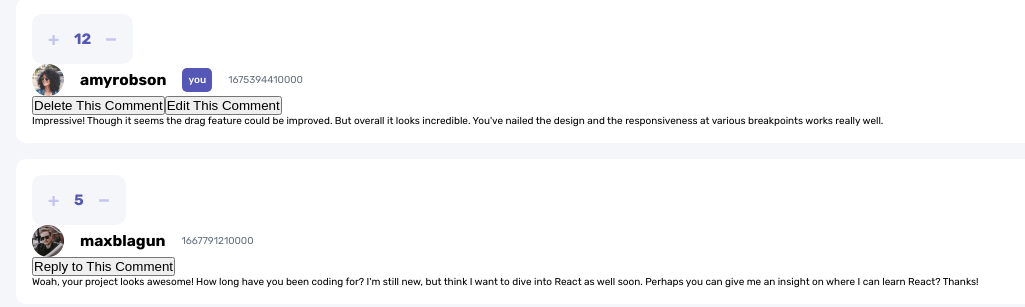
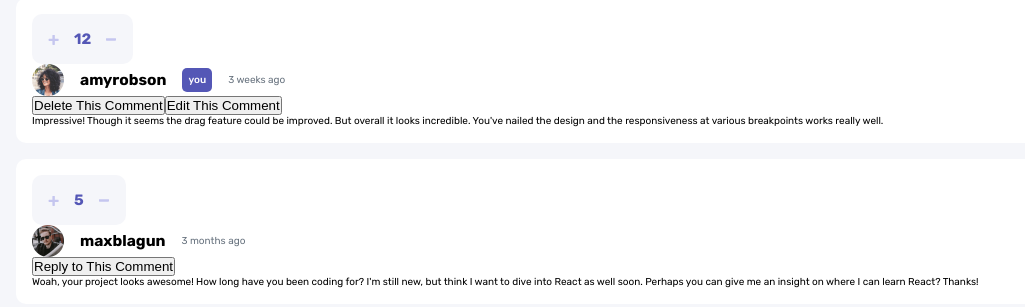
Before and after one commit to salomonalb/interactive-comment-section, a React (Vite) app: page / in a window 1280 px wide. Shown: the part 391-698 px from the top of the page, without its empty margins (0-1025 px from the left). Built offline with nearby package versions, Linux system fonts and the light colour scheme.

Commit message:
get time function

```diff
--- a/src/components/CommentComp.tsx
+++ b/src/components/CommentComp.tsx
@@ -7,6 +7,55 @@ import ReplyForm from "./ReplyForm";
 import DeleteModal from "./DeleteModal";
 import plusIcon from "../assets/images/icon-plus.svg";
 import minusIcon from "../assets/images/icon-minus.svg";
+
+function getTime(date: number): string {
+  const seconds = Math.floor(
+    (Date.now() - date) / 1000
+  )
+  if (seconds < 60) {
+    return `${seconds} second${seconds !== 1 ? "s" : ""} ago`
+  }
+
+  const minutes = Math.floor(
+    seconds / 60
+  )
+  if (minutes < 60) {
+    return `${minutes} minute${minutes !== 1 ? "s" : ""} ago`
+  }
+
+  const hours = Math.floor(
+    minutes / 60
+  )
+  if (hours < 24) {
+    return `${hours} hour${hours !== 1 ? "s" : ""} ago`
+  }
+
+  const days = Math.floor(
+    hours / 24
+  )
+  if (days < 7) {
+    return `${days} day${days !== 1 ? "s" : ""} ago`
+  }
+
+  const weeks = Math.floor(
+    days / 7
+  )
+  if (weeks < 4) {
+    return `${weeks} week${weeks !== 1 ? "s" : ""} ago`
+  }
+
+  const months = Math.floor(
+    days / 30
+  )
+  if (months < 12) {
+    return `${months} month${months !== 1 ? "s" : ""} ago`
+  }
+
+  const years = Math.floor(
+    days / 365
+  )
+  return `${years} year${years !== 1 ? "s" : ""} ago`
+}
 
 type commentProps = {
   commentObj: commentType;
@@ -125,7 +174,7 @@ function CommentComp({ commentObj }: commentProps) {
             <span className="comment__tag">you</span>
           ) : null}
         </address>
-        <time className="comment__date" dateTime="">{commentObj.date}</time>
+        <time className="comment__date" dateTime="">{getTime(commentObj.date)}</time>
       </div>
 
       <div>
```
